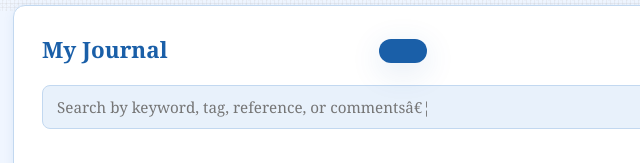
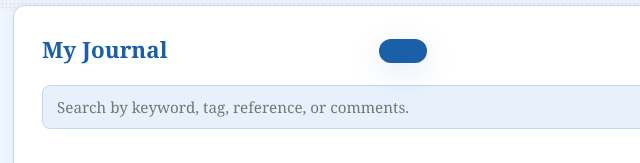
Before and after one commit to Tracy1212-go/Scripture-Journal, a plain HTML site: page index.html in a window 1280 px wide. Shown: the part 789-952 px from the top of the page, 237-877 px from the left. Drawn offline with Linux system fonts and the light colour scheme.

Commit message:
Update index.html

```diff
--- a/index.html
+++ b/index.html
@@ -299,7 +299,7 @@
   <div class="card">
     <h2>My Journal</h2>
     <div class="search-bar">
-      <input type="text" id="searchInput" placeholder="Search by keyword, tag, reference, or commentsâ€¦">
+      <input type="text" id="searchInput" placeholder="Search by keyword, tag, reference, or comments.">
       <span class="entry-count" id="entryCount"></span>
     </div>
     <div class="entries" id="entriesList"></div>
```
